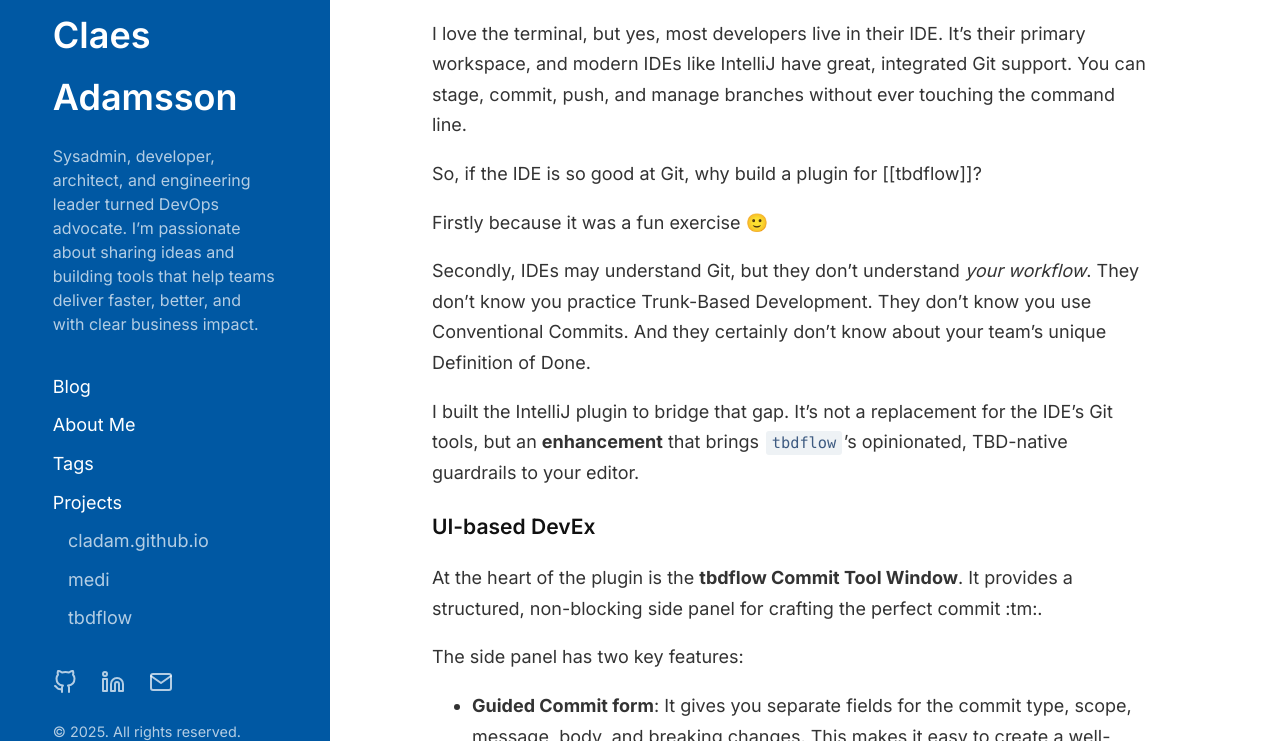
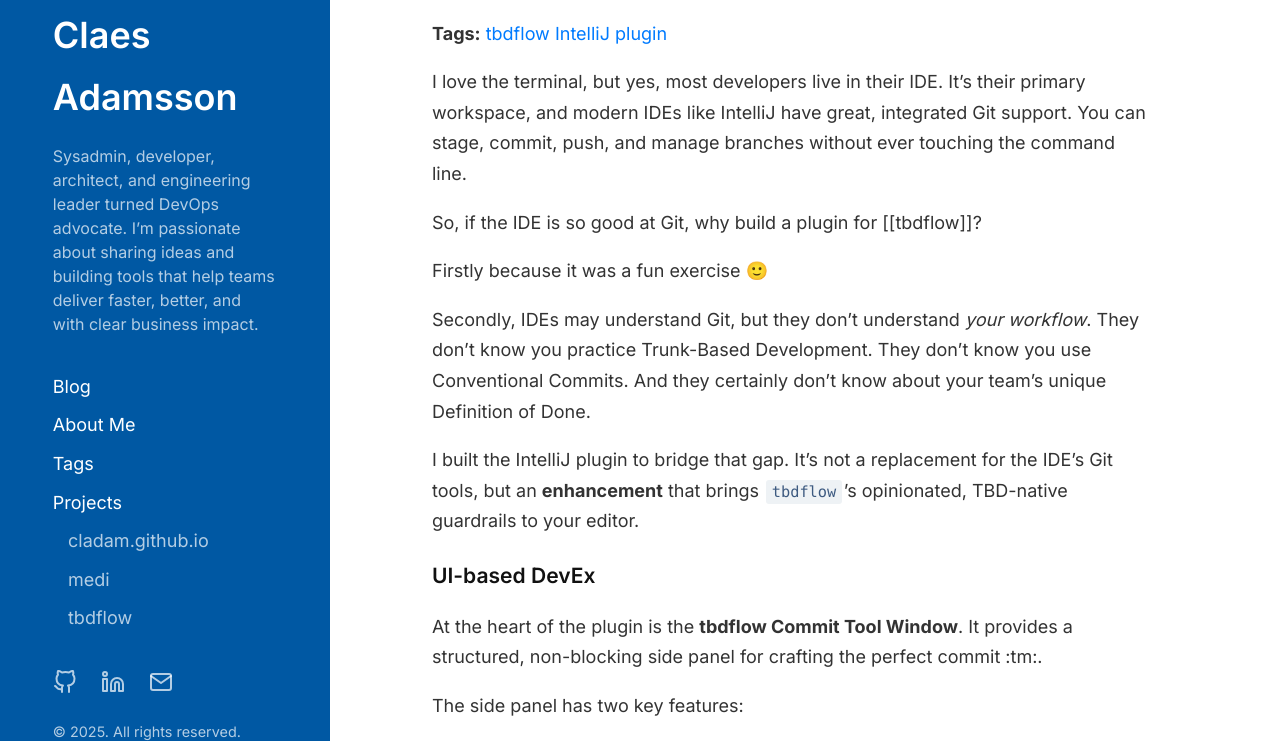
Before and after one commit to cladam/cladam.github.io, a Jekyll site: the page built from _posts/2025-09-02-tbdflow-plugin.md, in a window 1280 px wide and 900 px high, cut to the strip 159-900 px from the top of the window. Built offline with Jekyll 4.4.1, drawn with Linux system fonts in a browser that asks for light colours.

Commit message:
Add tags to tbdflow plugin post

```diff
--- a/_posts/2025-09-02-tbdflow-plugin.md
+++ b/_posts/2025-09-02-tbdflow-plugin.md
@@ -2,6 +2,7 @@
 layout: post
 title: Bringing tbdflow to the IDE
 tagline: The tbdflow IntelliJ Plugin
+tags: [tbdflow, IntelliJ, plugin]
 ---
 
 I love the terminal, but yes, most developers live in their IDE. It's their primary workspace, and modern IDEs like IntelliJ have great, integrated Git support. You can stage, commit, push, and manage branches without ever touching the command line.
```
